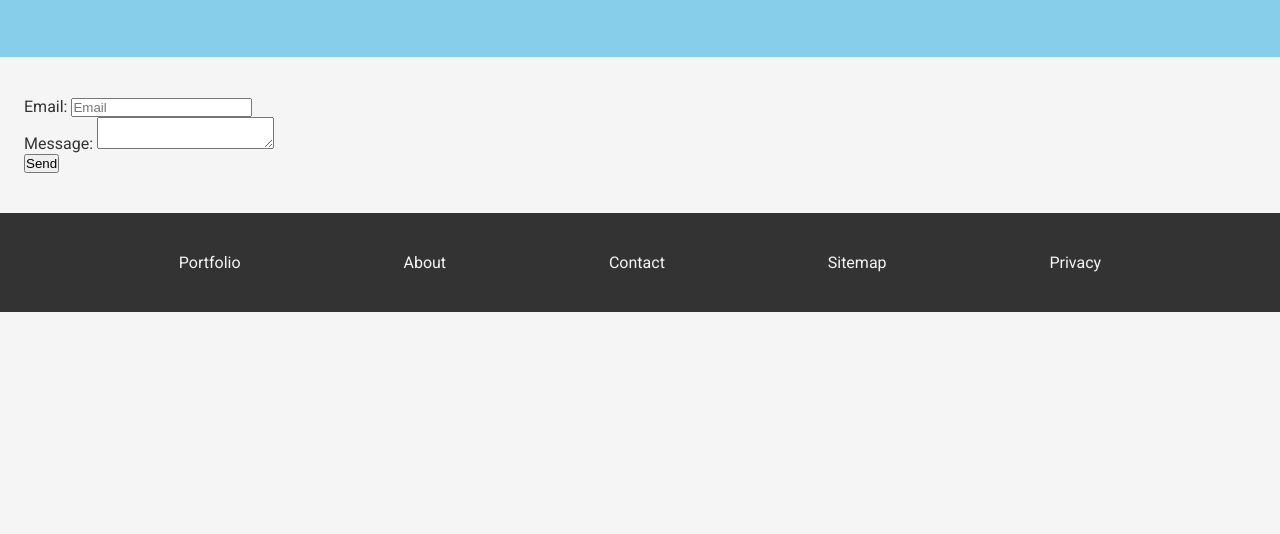
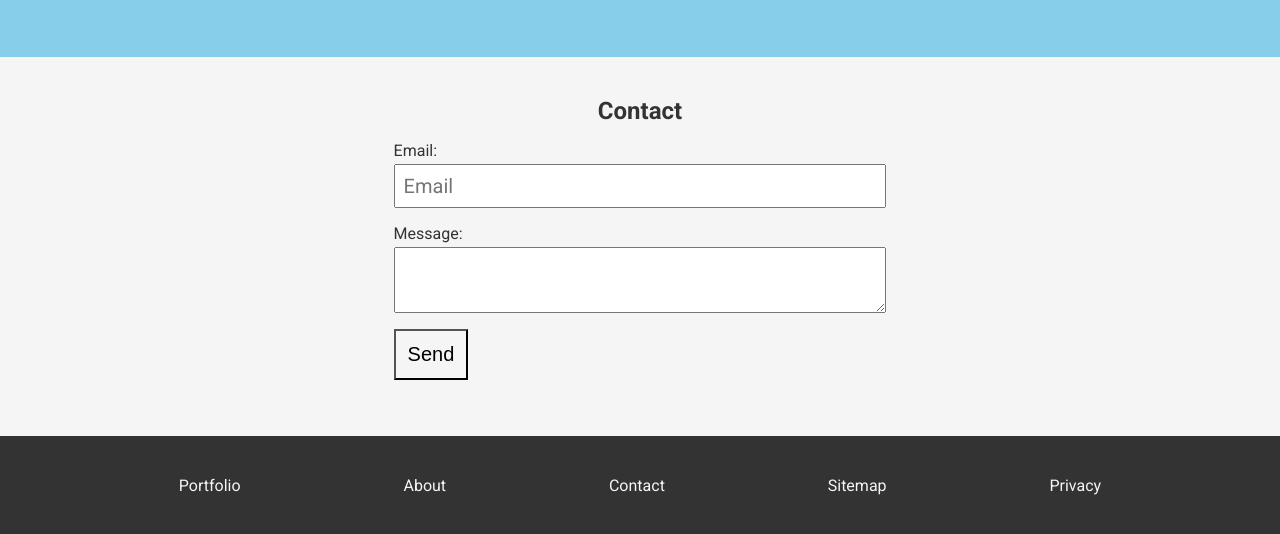
Before and after one commit to zsolt-nagy/portfolio-site-2023oct, a plain HTML site: page index.html in a window 1280 px wide. Shown: the part 1654-2188 px from the top of the page. Before the commit the page ends 1966 px from the top, so only its background shows below. Drawn offline with Linux system fonts and the light colour scheme.

Commit message:
form styling

```diff
--- a/index.html
+++ b/index.html
@@ -106,16 +106,19 @@
                 </ul>
             </section>
             <section class="main-section contact" id="contact">
+                <h2>Contact</h2>
                 <form action="#" method="GET">
                     <div class="form-row">
                         <label for="email-field">Email:</label>
-                        <input type="email" id="email-field" name="email-field" placeholder="Email" />
+                        <input type="email" id="email-field" name="email-field" placeholder="Email" required />
                     </div>
                     <div class="form-row">
                         <label for="message-area">Message:</label>
-                        <textarea name="message-area" id="message-area"></textarea>
+                        <textarea name="message-area" id="message-area" required></textarea>
                     </div>
-                    <button type="submit">Send</button>
+                    <div class="form-row no-stretch">
+                        <button type="submit" class="send-button">Send</button>
+                    </div>
                 </form>
             </section>
         </main>
--- a/styles/style.css
+++ b/styles/style.css
@@ -7,6 +7,7 @@
     --primary-font: #333333;
     --primary-font-hover: #444444;
     --primary-background: whitesmoke;
+    --primary-background-hover: white;
     --header-footer-background: #333333;
     --header-footer-font: whitesmoke;
 }
@@ -25,12 +26,26 @@ p {
     margin: 0.5rem 0;
 }
 
+h2 {
+    text-align: center;
+}
+
+input, textarea {
+    padding: 0.5rem;
+    font-family: 'Roboto', sans-serif;
+    font-size: 1.25rem;
+}
+
 
 /* ****************** Page level styles *********************** */
 body {
     font-family: 'Roboto', sans-serif;
     color: var(--primary-font);
     background-color: var(--primary-background);
+}
+
+label {
+    margin-bottom: 0.25rem;
 }
 
 /* *************** HEADER and FOOTER ******************* */
@@ -148,3 +163,30 @@ body {
     text-shadow: 2px 2px 3px rgba(222, 222, 255, 0.6);
     opacity: 1;
 }
+
+.form-row {
+    margin: 1rem auto;
+    display: flex;
+    flex-direction: column;
+    width: 40%;
+}
+
+.form-row.no-stretch {
+    align-items: flex-start;
+}
+
+.send-button {
+    background: none;
+    padding: 0.75rem;
+    font-size: 1.25rem;
+    cursor: pointer;
+    transition: 0.25s;
+}
+
+.send-button:hover,
+.send-button:focus {
+    transform: translateY(-0.25rem);
+    color: var(--primary-font-hover);
+    border-color: var(--alternate-background);
+    background-color: var(--primary-background-hover);
+}
```
